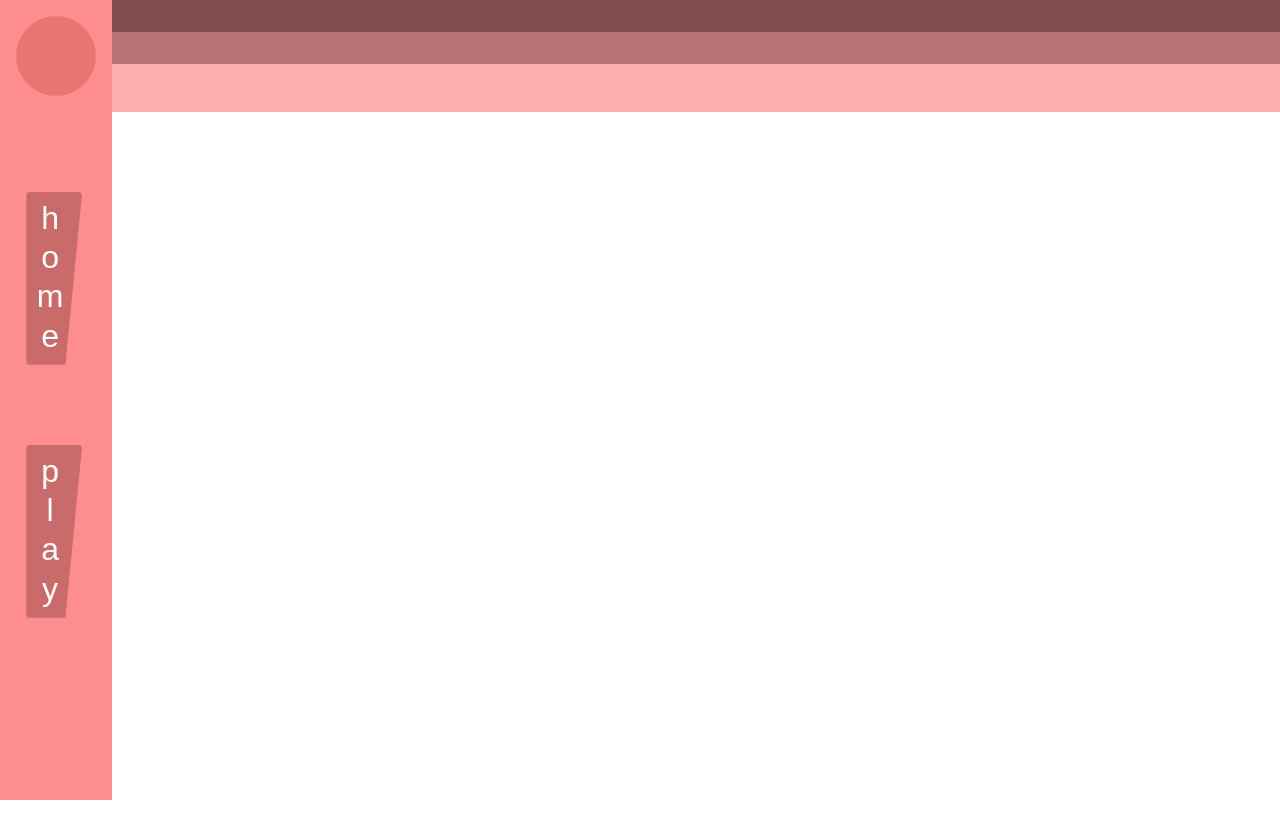
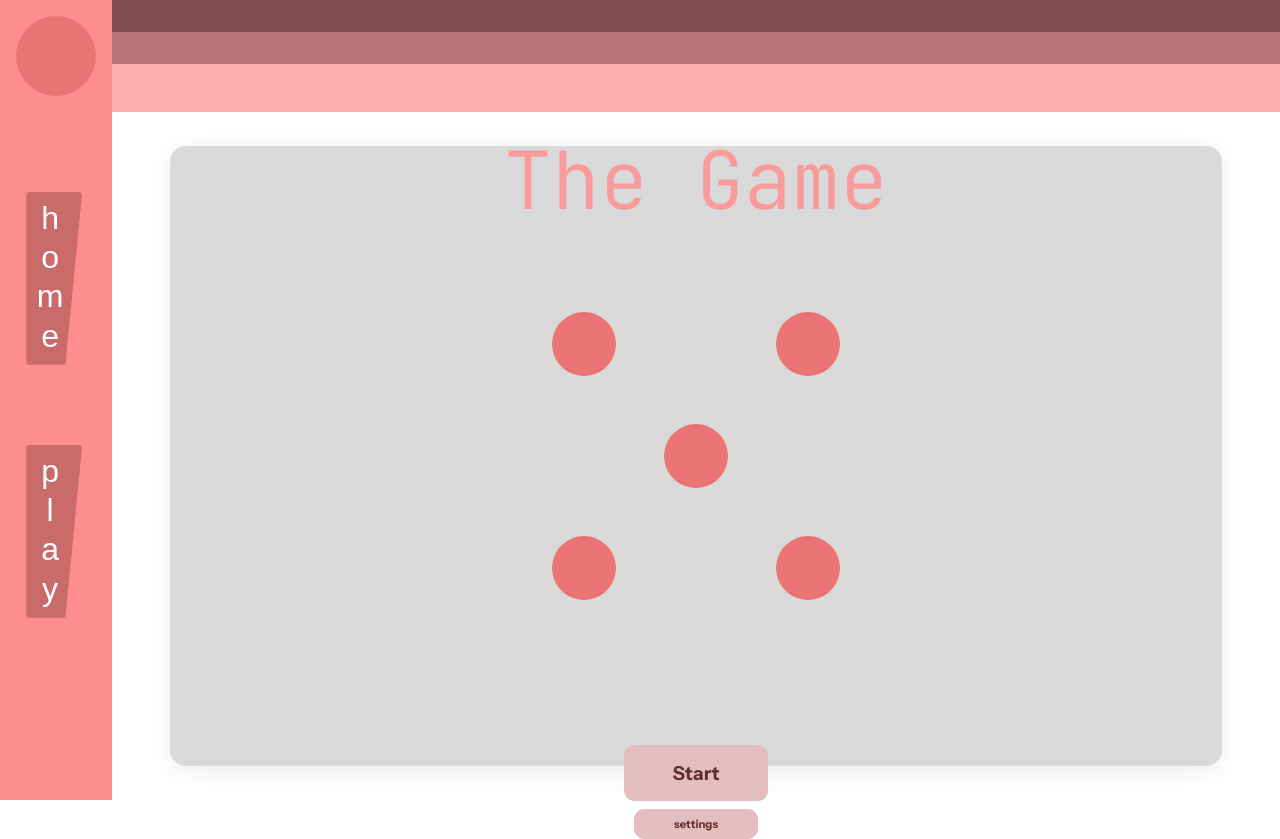
Before and after one commit to Wleve/MemoryGame, a React (Vite) app: page /Game in a window 1280 px wide. Before the commit the page ends 800 px from the top, so only its background shows below. Built offline with nearby package versions, Linux system fonts and the light colour scheme.

Commit message:
created gamepage

```diff
--- a/src/Game/Game.css
+++ b/src/Game/Game.css
@@ -0,0 +1,107 @@
+.GamePage{
+    width: 100%;
+    height: 100%;
+    min-height: 0;
+    min-width: 0;
+    display: flex;
+    flex: 1;
+    align-items: center;
+    justify-content: center;
+    box-sizing: border-box;
+    transition: opacity 0.4s ease;
+    opacity:1;
+}
+.GamePageBox{
+
+    background-color: #d9d9d9;
+    border-radius: 16px;
+    height: 90%;
+    width: 90%;
+    display: flex;
+    flex-direction: column;
+    align-items: center;
+    justify-content: center;
+    box-shadow: 0 4px 24px rgba(0,0,0,0.08);
+    position:relative;
+    overflow:visible;
+    gap:2rem;
+
+}
+.TheGame{
+    justify-content: top;
+    font-size: 5rem;
+    font-weight: 350;
+    color: #333;
+    margin-bottom: 30rem;
+    font-family: "JetBrains Mono", monospace;
+    color: #f99b9b;
+    cursor:pointer;
+}
+.StartButton{
+    background-color:#e3bebe;
+    text-decoration:none;
+    color:#652f2f;
+    border-radius:10px;
+    font-size:1.2rem;
+    font-weight: 800;
+    padding-left: 3rem;
+    padding-right: 3rem;
+    padding-top: 1rem;
+    padding-bottom: 1rem;
+    border: none;
+
+    font-family: "Instrument Sans", sans-serif;
+    transition: background-color 0.5s ease;
+}
+.StartButton:hover{
+    background-color:#d1a6a6;
+}
+.SettingsButton{
+    background-color:#e3bebe;
+    text-decoration:none;
+    color:#652f2f;
+    border-radius:10px;
+    font-size:0.7rem;
+    font-weight: 800;
+    padding-left: 2.5rem;
+    padding-right: 2.5rem;
+    padding-top: 0.5rem;
+    padding-bottom: 0.5rem;
+    border: none;
+    margin-top: -1.5rem;
+
+    font-family: "Instrument Sans", sans-serif;
+    transition: background-color 0.5s ease;
+}
+.SettingsButton:hover{
+    background-color:#d1a6a6;
+}
+
+.CornerCircle1 {
+    position: absolute;
+    width: 4rem;
+    height: 4rem;
+    background: #ea7474;
+    border-radius: 50%;
+
+}
+
+.CornerCircle1.top-left {
+    top: 7rem;
+    left: 7rem;
+}
+
+.CornerCircle1.top-right {
+    top: 7rem;
+    right: 7rem;
+}
+
+.CornerCircle1.bottom-left {
+    bottom: 7rem;
+    left: 7rem;
+}
+
+.CornerCircle1.bottom-right {
+    bottom: 7rem;
+    right: 7rem;
+}
--- a/src/Game/Game.jsx
+++ b/src/Game/Game.jsx
@@ -1,7 +1,29 @@
 import React from 'react';
+import './Game.css';
 const Game = () => {
     return (
-        <div></div>
+        <div className="GamePage">
+            <div className="GamePageBox">
+                <div className='CornerCircle1'>
+                <div className="CornerCircle1 top-left"></div>
+                <div className="CornerCircle1 top-right"></div>
+                <div className="CornerCircle1 bottom-left"></div>
+                <div className="CornerCircle1 bottom-right"></div>
+                </div>
+                <h1 className="TheGame"> The Game </h1>
+                <button className="StartButton">Start</button>
+                <button className="SettingsButton">settings</button>
+            </div>
+
+
+
+
+
+
+
+
+
+        </div>
 
     );
 
--- a/src/Main/Main.css
+++ b/src/Main/Main.css
@@ -36,7 +36,7 @@
     margin-bottom: 1rem;
     font-family: "JetBrains Mono", monospace;
     color: #f99b9b;
-    cursor:copy;
+    cursor:pointer;
 }
 .GameDescription{
     font-size: 1.5rem;
```
